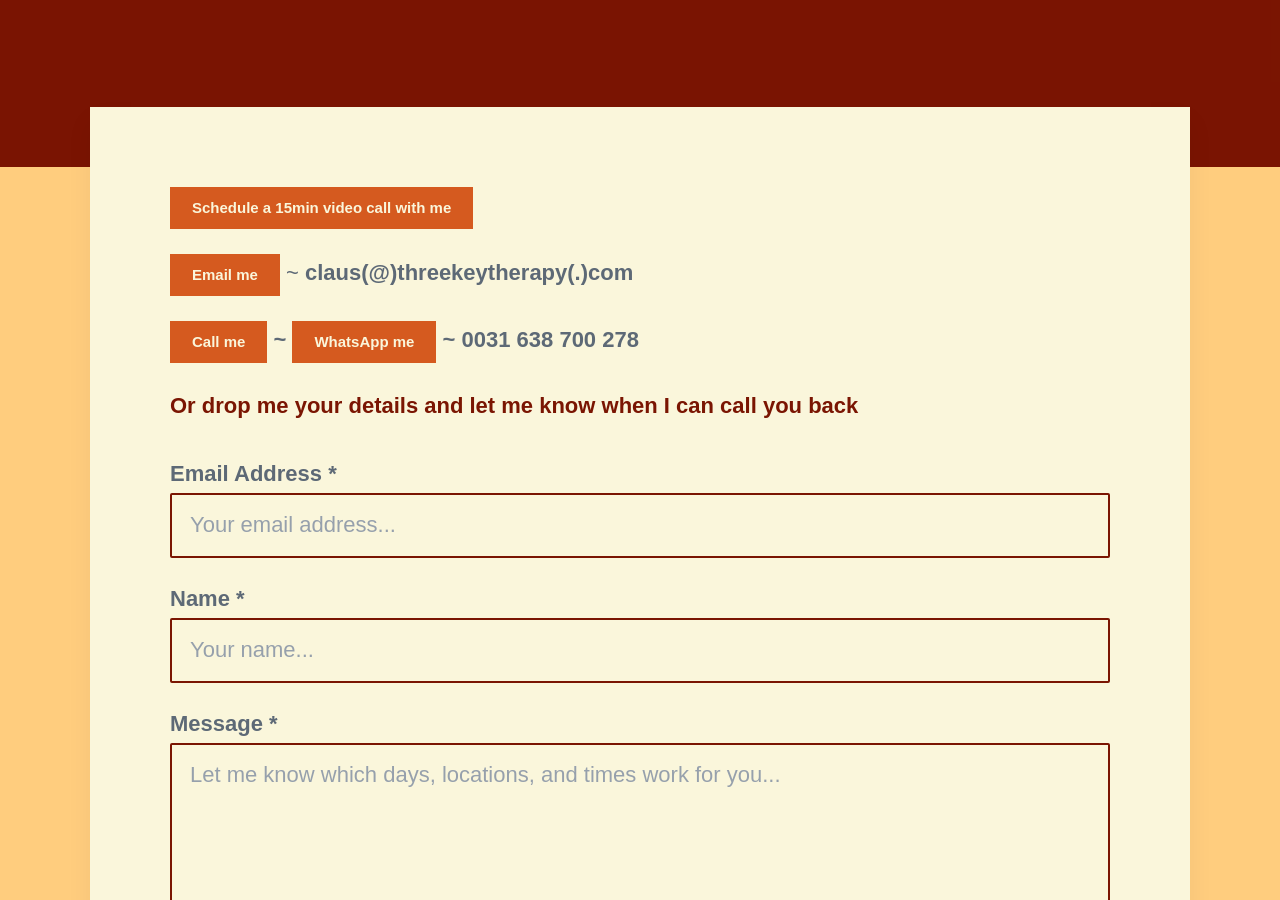
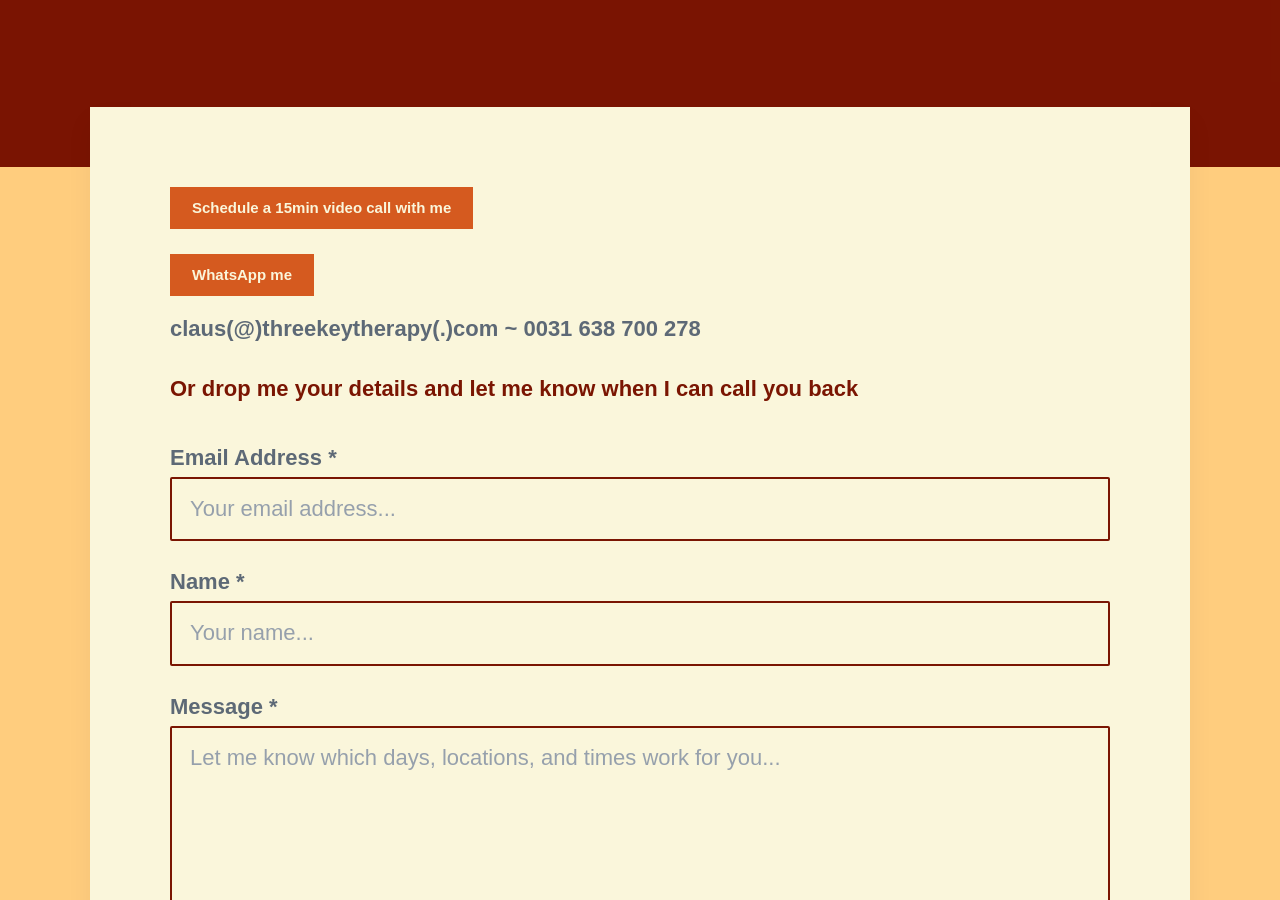
Before and after one commit to threekeytherapy/threekeytherapy.com, a Jekyll site: the page built from _pages/contact.md, in a window 1280 px wide and 900 px high, scrolled down 681 px. Built offline with Jekyll 4.4.1, drawn with Linux system fonts in a browser that asks for light colours; nearby versions of some CDN libraries; some web fonts are replaced.

Commit message:
less buttons

```diff
--- a/_pages/contact.md
+++ b/_pages/contact.md
@@ -7,10 +7,9 @@
 
 <a href="https://calendar.proton.me/bookings#Eirk1L2RwkdAsZgTsTOq_dVfUVLZol5Thl38ZHSSYQ8=" class="button button--small">Schedule a 15min video call with me</a>
 
+<a href="https://wa.me/31638700278?text=I'm%20interested%20in%20booking%20a%20body%20therapy%20session" class="button button--small">WhatsApp me</a>
 
-<a href="mailto:claus@threekeytherapy.com" class="button button--small">Email me</a> ~ **claus(@)threekeytherapy(.)com**
-
-**<a href="tel:0031638700278" class="button button--small">Call me</a> ~ <a href="https://wa.me/31638700278?text=I'm%20interested%20in%20booking%20a%20body%20therapy%20session" class="button button--small">WhatsApp me</a> ~ 0031 638 700 278**
+**claus(@)threekeytherapy(.)com ~ 0031 638 700 278**
 
 #### Or drop me your details and let me know when I can call you back
 
```
